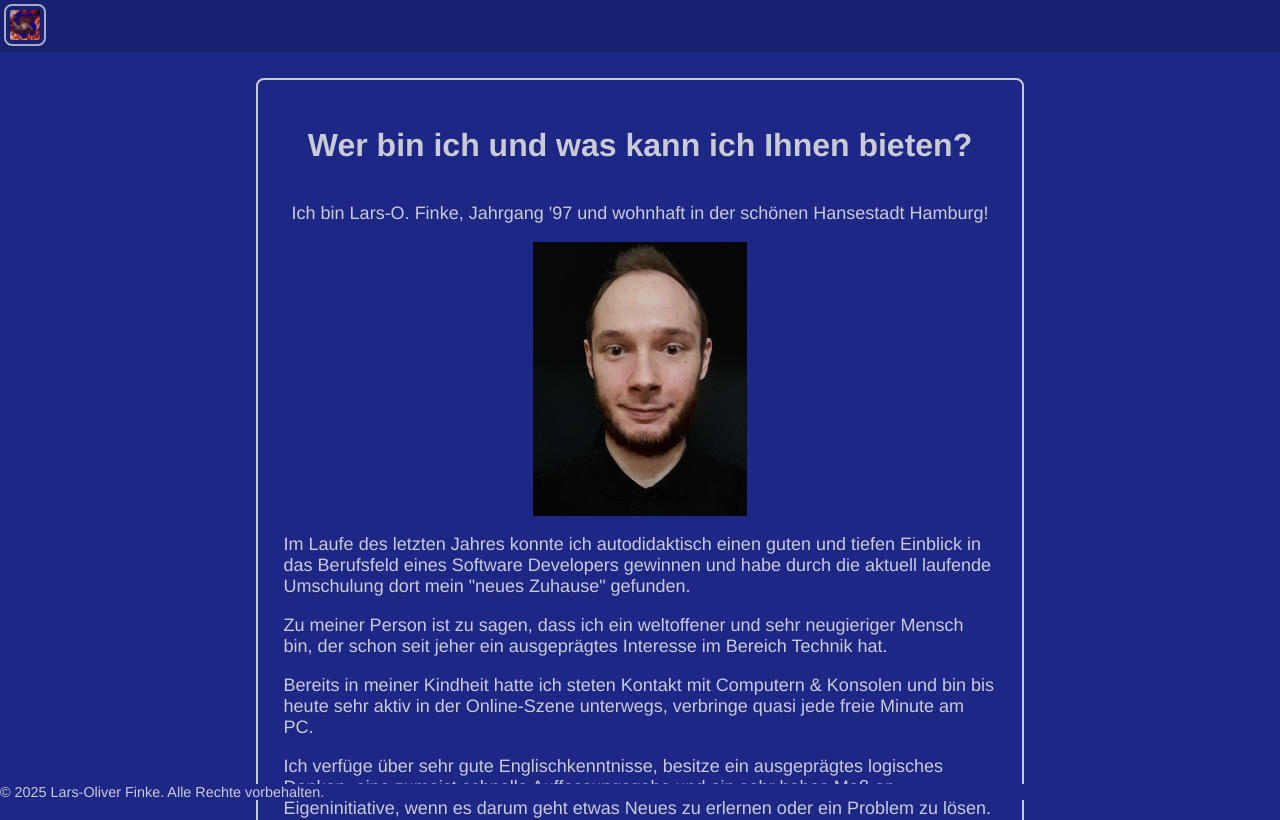
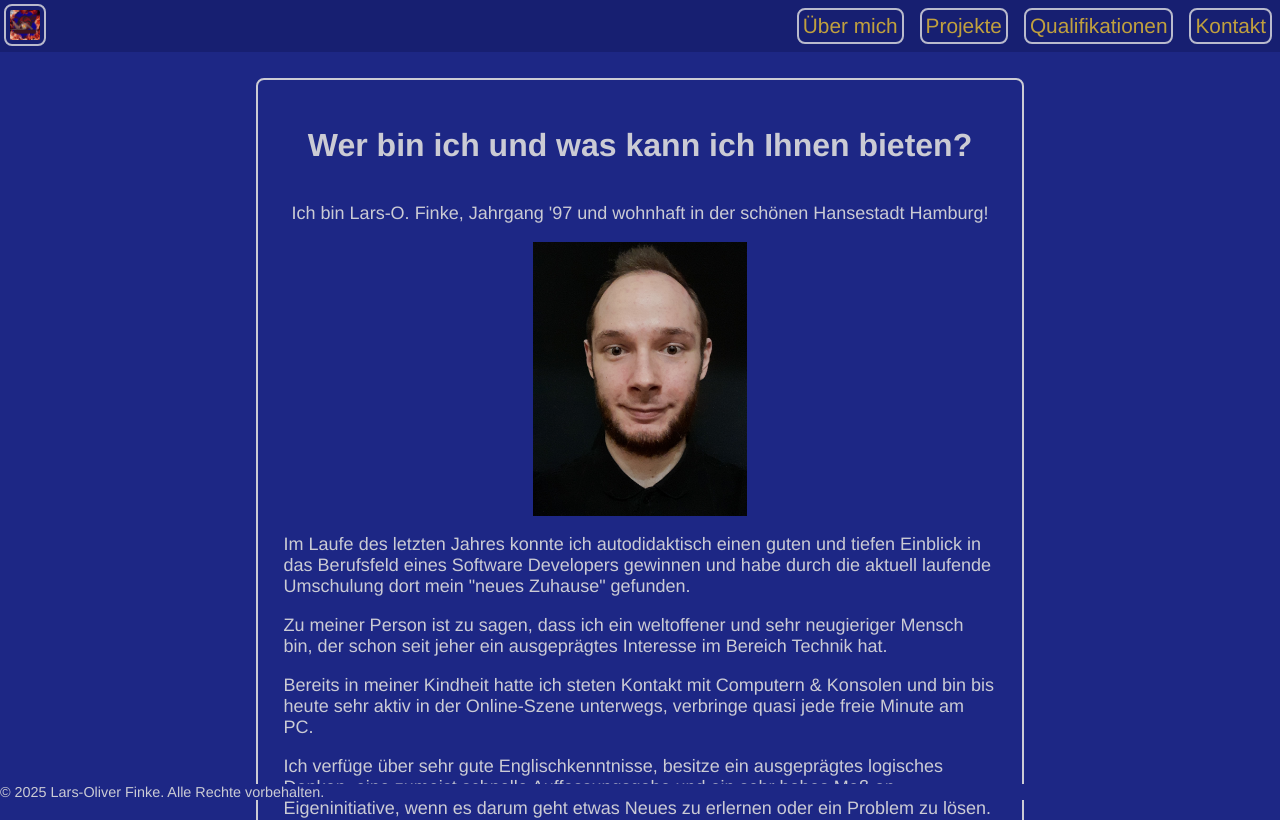
Before and after one commit to LarsOFinke/MyPortfolio, an Angular app in the folder frontend/: page / in a window 1280 px wide. Shown: the top 820 px of the page. Built offline with nearby package versions, Linux system fonts and the light colour scheme.

Commit message:
Further separated the navbar components.

```diff
--- a/frontend/src/app/components/shared/navbar/desktop/desktop-navbar.component.css
+++ b/frontend/src/app/components/shared/navbar/desktop/desktop-navbar.component.css
@@ -2,17 +2,9 @@
 .desktop-nav {
   width: 100%;
   position: absolute;
+  top: 0;
 }
-.desktop-nav ul {
-  justify-content: space-evenly;
-  margin-top: 0.5rem;
-  position: relative;
-  float: right;
-}
-.desktop-nav ul > li {
-  display: inline-block;
-  margin: 0 0.5rem;
-}
+
 .desktop-nav {
   display: none;
 }
--- a/frontend/src/app/components/shared/navbar/desktop/desktop-navbar.component.html
+++ b/frontend/src/app/components/shared/navbar/desktop/desktop-navbar.component.html
@@ -1,6 +1,4 @@
-<nav>
 <div class="row col-100">
-    <div class="row">
   <div class="desktop-nav">
     <a href="/">
       <img
@@ -13,15 +11,6 @@
 
     <!-- <h1>{% block desktop_nav_header %}{% endblock %}</h1> -->
 
-        <ul>
-          <li class="bordered"><a href="/">Über mich</a></li>
-          <li class="bordered"><a href="/projects">Projekte</a></li>
-          <li class="bordered">
-            <a href="/qualifications">Qualifikationen</a>
-          </li>
-          <li class="bordered"><a href="/contact">Kontakt</a></li>
-        </ul>
+    <app-nav-link-list></app-nav-link-list>
   </div>
 </div>
-  </div>
-</nav>
--- a/frontend/src/app/components/shared/navbar/desktop/desktop-navbar.component.ts
+++ b/frontend/src/app/components/shared/navbar/desktop/desktop-navbar.component.ts
@@ -1,8 +1,9 @@
 import { Component } from '@angular/core';
+import { NavLinkListComponent } from './nav-link-list/nav-link-list.component';
 
 @Component({
   selector: 'app-desktop-navbar',
-  imports: [],
+  imports: [NavLinkListComponent],
   templateUrl: './desktop-navbar.component.html',
   styleUrls: ['./desktop-navbar.component.css', '../navbar.component.css'],
 })
--- /dev/null
+++ b/frontend/src/app/components/shared/navbar/desktop/nav-link-list/nav-link-list.component.css
@@ -0,0 +1,10 @@
+ul {
+    justify-content: space-evenly;
+    margin-top: 0.5rem;
+    position: relative;
+    float: right;
+  }
+ul > li {
+    display: inline-block;
+    margin: 0 0.5rem;
+  }
--- /dev/null
+++ b/frontend/src/app/components/shared/navbar/desktop/nav-link-list/nav-link-list.component.html
@@ -0,0 +1,8 @@
+<ul>
+  <li class="bordered"><a href="/">Über mich</a></li>
+  <li class="bordered"><a href="/projects">Projekte</a></li>
+  <li class="bordered">
+    <a href="/qualifications">Qualifikationen</a>
+  </li>
+  <li class="bordered"><a href="/contact">Kontakt</a></li>
+</ul>
--- a/frontend/src/app/components/shared/navbar/mobile/mobile-navbar.component.html
+++ b/frontend/src/app/components/shared/navbar/mobile/mobile-navbar.component.html
@@ -1,4 +1,3 @@
-
 <div class="row col-100">
   <div class="mobile-nav">
     <a href="/">
```
Also changed, not shown: frontend/src/app/components/shared/navbar/desktop/nav-link-list/nav-link-list.component.ts (added, +11 -0 lines). Lines whose indentation alone changed are shown as unchanged.
